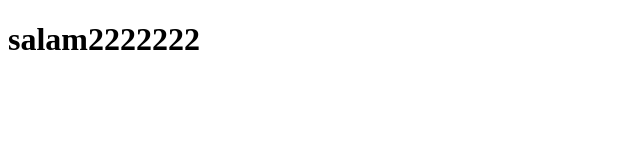
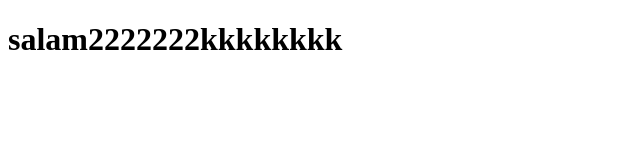
Before and after one commit to feqan-salmanov/html_tutorials, a plain HTML site: page ders1/index.html in a window 1280 px wide. Shown: the whole page, without its empty margins (0-640 px from the left). Drawn offline with Linux system fonts and the light colour scheme.

Commit message:
jjjjjjjjjjjjj

```diff
--- a/ders1/index.html
+++ b/ders1/index.html
@@ -10,7 +10,7 @@
 
 <body>
     <h1>
-        salam2222222
+        salam2222222kkkkkkkk
     </h1>
 </body>
 
```
